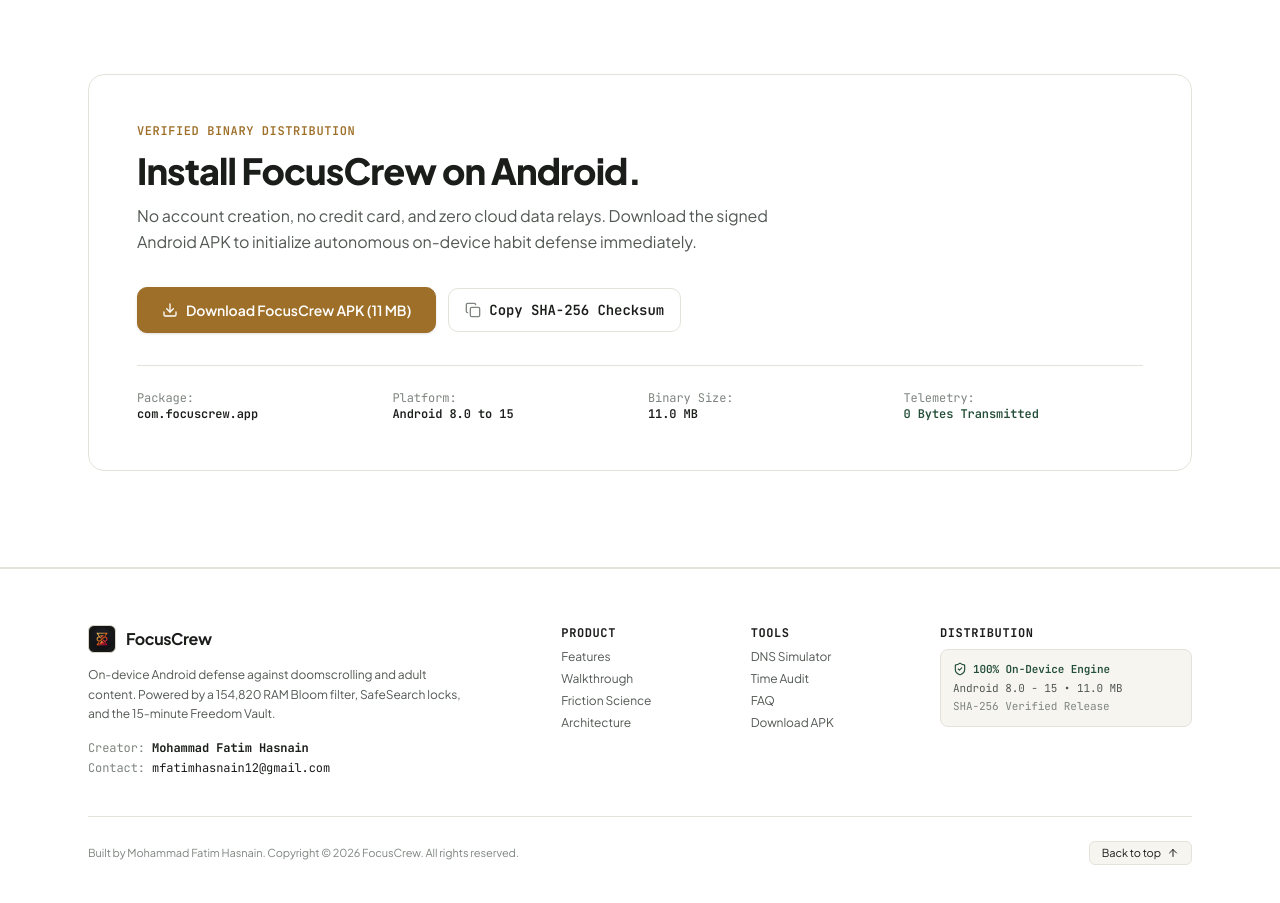
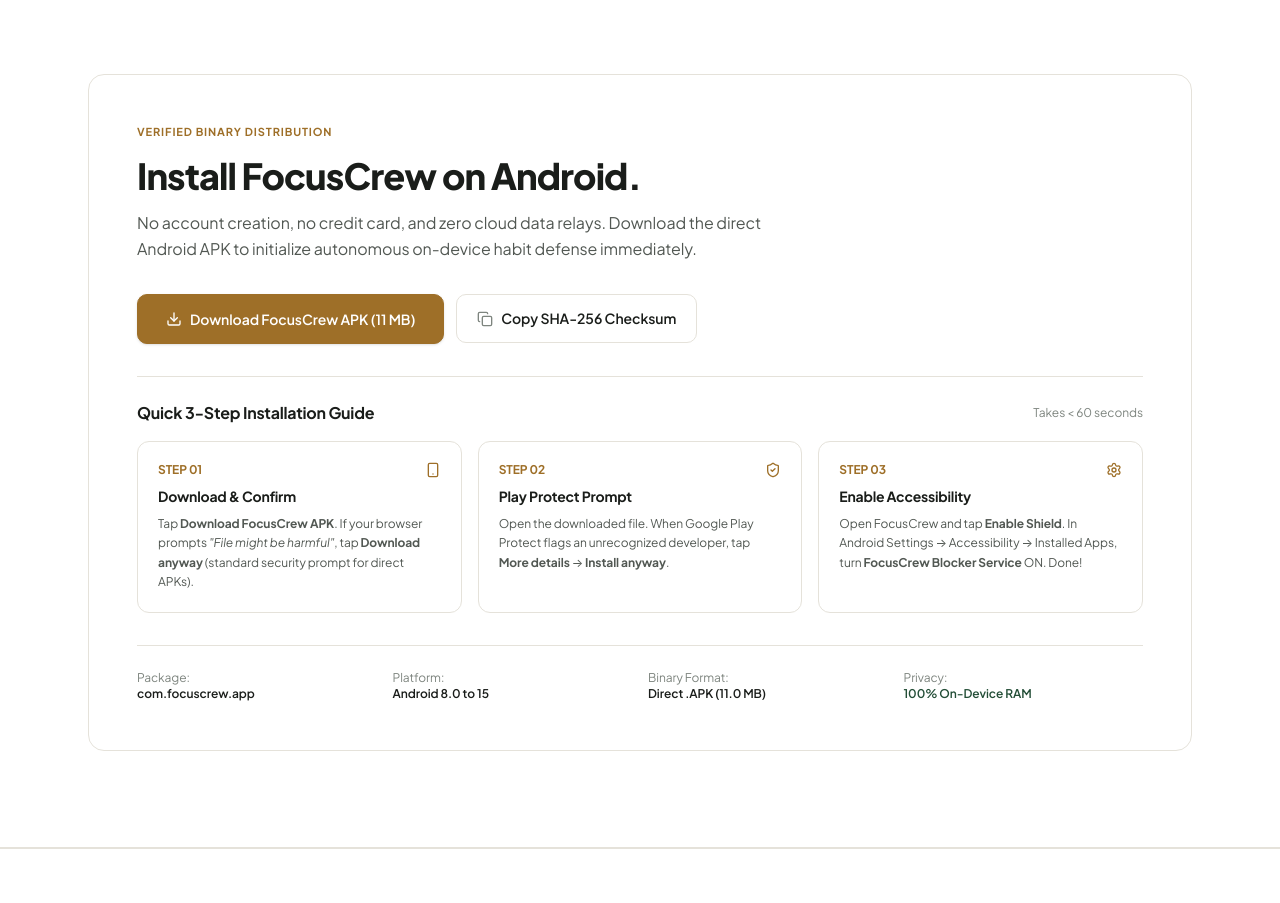
Before and after one commit to mohhmadfatim12/focus-crew-website-, a React (Vite) app: page / in a window 1280 px wide. Shown: the part 10180-11083 px from the top of the page. Built offline with nearby package versions, Linux system fonts and the light colour scheme.

Commit message:
feat(apk): update direct FocusCrew.apk with Google search false-positive fix and 3-step installation guide

```diff
--- a/src/components/ConversionCard.tsx
+++ b/src/components/ConversionCard.tsx
@@ -1,10 +1,10 @@
 import React, { useState } from 'react';
-import { Download, Copy, Check, ShieldCheck, Mail, MessageSquare } from 'lucide-react';
+import { Download, Copy, Check, ShieldCheck, ArrowRight, Smartphone, Settings, Eye } from 'lucide-react';
 
 export const ConversionCard: React.FC = () => {
   const [copiedHash, setCopiedHash] = useState(false);
 
-  const sha256Checksum = 'c75614867eaf70fea91a6bfbe1dc28dd658afad3e3566d817ef1655ab5872dc6';
+  const sha256Checksum = 'd92829cc9f2a83c95343a9fa04485212e08680fe8ce49022d11cfc76b370aa57';
 
   const copyHash = () => {
     navigator.clipboard.writeText(sha256Checksum);
@@ -19,16 +19,16 @@ export const ConversionCard: React.FC = () => {
         <div className="pro-card p-8 sm:p-12 space-y-8 bg-[#F7F5F0]">
 
           <div className="max-w-2xl space-y-3">
-            <div className="text-xs font-mono font-semibold uppercase tracking-wider text-[#9E6F28]">
+            <div className="text-eyebrow text-[#9E6F28]">
               Verified Binary Distribution
             </div>
 
-            <h2 className="text-3xl sm:text-4xl font-extrabold text-[#1A1D1A] tracking-tight">
+            <h2 className="text-3xl sm:text-4xl font-extrabold text-[#1A1D1A] tracking-tight leading-tight">
               Install FocusCrew on Android.
             </h2>
 
-            <p className="text-sm sm:text-base text-[#525853] leading-relaxed">
-              No account creation, no credit card, and zero cloud data relays. Download the signed Android APK to initialize autonomous on-device habit defense immediately.
+            <p className="text-base text-[#525853] leading-relaxed">
+              No account creation, no credit card, and zero cloud data relays. Download the direct Android APK to initialize autonomous on-device habit defense immediately.
             </p>
           </div>
 
@@ -37,7 +37,7 @@ export const ConversionCard: React.FC = () => {
             <a
               href="/FocusCrew.apk"
               download="FocusCrew.apk"
-              className="btn-accent text-sm !py-3 !px-6 shadow-sm flex items-center justify-center gap-2"
+              className="btn-accent text-sm !py-3.5 !px-7 shadow-sm flex items-center justify-center gap-2"
             >
               <Download className="w-4 h-4" />
               <span>Download FocusCrew APK (11 MB)</span>
@@ -46,7 +46,7 @@ export const ConversionCard: React.FC = () => {
             <button
               type="button"
               onClick={copyHash}
-              className="btn-secondary text-xs !py-3 !px-4 flex items-center justify-center gap-2 font-mono"
+              className="btn-secondary text-xs !py-3.5 !px-5 flex items-center justify-center gap-2"
             >
               {copiedHash ? (
                 <>
@@ -62,8 +62,55 @@ export const ConversionCard: React.FC = () => {
             </button>
           </div>
 
+          {/* Quick 3-Step Installation Guide */}
+          <div className="pt-6 border-t border-[#E5E2DA] space-y-4">
+            <div className="flex items-center justify-between">
+              <h3 className="text-base font-bold text-[#1A1D1A]">
+                Quick 3-Step Installation Guide
+              </h3>
+              <span className="text-xs text-[#7E857F]">
+                Takes &lt; 60 seconds
+              </span>
+            </div>
+
+            <div className="grid grid-cols-1 md:grid-cols-3 gap-4">
+              <div className="p-5 rounded-xl bg-white border border-[#E5E2DA] space-y-2">
+                <div className="flex items-center justify-between">
+                  <span className="text-xs font-bold text-[#9E6F28]">STEP 01</span>
+                  <Smartphone className="w-4 h-4 text-[#9E6F28]" />
+                </div>
+                <h4 className="text-sm font-bold text-[#1A1D1A]">Download & Confirm</h4>
+                <p className="text-xs text-[#525853] leading-relaxed">
+                  Tap <strong>Download FocusCrew APK</strong>. If your browser prompts <em>"File might be harmful"</em>, tap <strong>Download anyway</strong> (standard security prompt for direct APKs).
+                </p>
+              </div>
+
+              <div className="p-5 rounded-xl bg-white border border-[#E5E2DA] space-y-2">
+                <div className="flex items-center justify-between">
+                  <span className="text-xs font-bold text-[#9E6F28]">STEP 02</span>
+                  <ShieldCheck className="w-4 h-4 text-[#9E6F28]" />
+                </div>
+                <h4 className="text-sm font-bold text-[#1A1D1A]">Play Protect Prompt</h4>
+                <p className="text-xs text-[#525853] leading-relaxed">
+                  Open the downloaded file. When Google Play Protect flags an unrecognized developer, tap <strong>More details</strong> → <strong>Install anyway</strong>.
+                </p>
+              </div>
+
+              <div className="p-5 rounded-xl bg-white border border-[#E5E2DA] space-y-2">
+                <div className="flex items-center justify-between">
+                  <span className="text-xs font-bold text-[#9E6F28]">STEP 03</span>
+                  <Settings className="w-4 h-4 text-[#9E6F28]" />
+                </div>
+                <h4 className="text-sm font-bold text-[#1A1D1A]">Enable Accessibility</h4>
+                <p className="text-xs text-[#525853] leading-relaxed">
+                  Open FocusCrew and tap <strong>Enable Shield</strong>. In Android Settings → Accessibility → Installed Apps, turn <strong>FocusCrew Blocker Service</strong> ON. Done!
+                </p>
+              </div>
+            </div>
+          </div>
+
           {/* Technical Metadata */}
-          <div className="pt-6 border-t border-[#E5E2DA] grid grid-cols-2 sm:grid-cols-4 gap-4 text-xs font-mono text-[#525853]">
+          <div className="pt-6 border-t border-[#E5E2DA] grid grid-cols-2 sm:grid-cols-4 gap-4 text-xs text-[#525853]">
             <div>
               <span className="text-[#7E857F] block">Package:</span>
               <span className="font-semibold text-[#1A1D1A]">com.focuscrew.app</span>
@@ -73,12 +120,12 @@ export const ConversionCard: React.FC = () => {
               <span className="font-semibold text-[#1A1D1A]">Android 8.0 to 15</span>
             </div>
             <div>
-              <span className="text-[#7E857F] block">Binary Size:</span>
-              <span className="font-semibold text-[#1A1D1A]">11.0 MB</span>
+              <span className="text-[#7E857F] block">Binary Format:</span>
+              <span className="font-semibold text-[#1A1D1A]">Direct .APK (11.0 MB)</span>
             </div>
             <div>
-              <span className="text-[#7E857F] block">Telemetry:</span>
-              <span className="font-semibold text-[#234E37]">0 Bytes Transmitted</span>
+              <span className="text-[#7E857F] block">Privacy:</span>
+              <span className="font-semibold text-[#234E37]">100% On-Device RAM</span>
             </div>
           </div>
 
```
Also changed, not shown: 1 other file (tests, documents, lock files or other folders).
